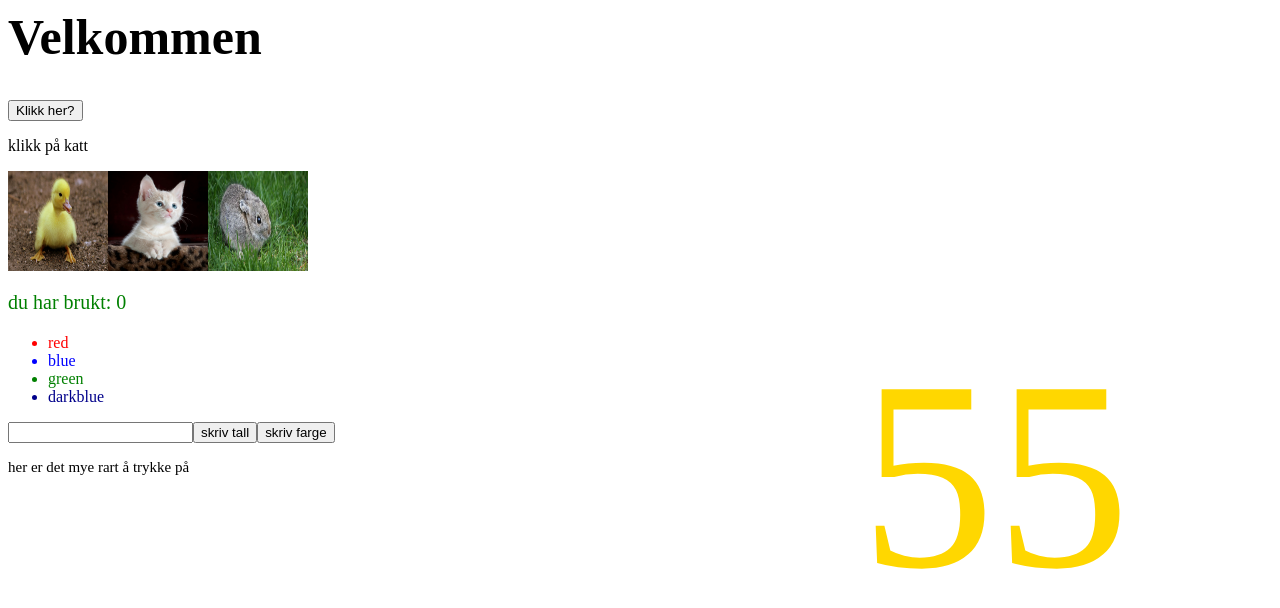
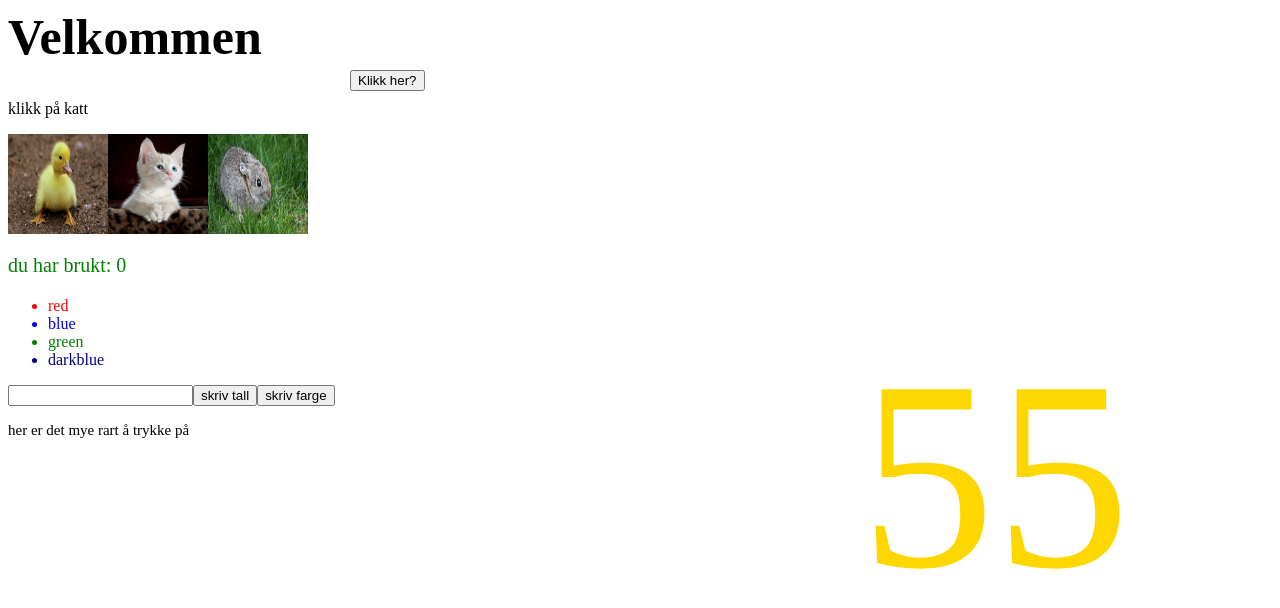
Before and after one commit to FetterPetter/untitled, a React (Vite) app: page / in a window 1280 px wide. Shown: the top 608 px of the page. Built offline with nearby package versions, Linux system fonts and the light colour scheme.

Commit message:
made button not move when h1 changes fontsize

```diff
--- a/src/modules/app/headerChanger.tsx
+++ b/src/modules/app/headerChanger.tsx
@@ -17,7 +17,9 @@ export function HeaderChanger() {
   return (
     <>
       <h1 style={{ fontSize: fontState }}>Velkommen</h1>{" "}
-      <ButtonMaker handleClick={fontChange} buttonName={"Klikk her?"} />
+      <div style={{ position: "absolute", left: "350", top: "70" }}>
+        <ButtonMaker handleClick={fontChange} buttonName={"Klikk her?"} />
+      </div>
     </>
   );
 }
```
